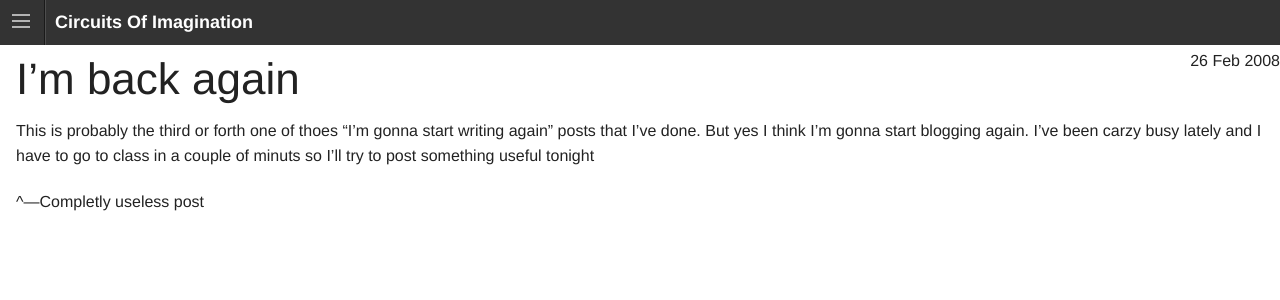
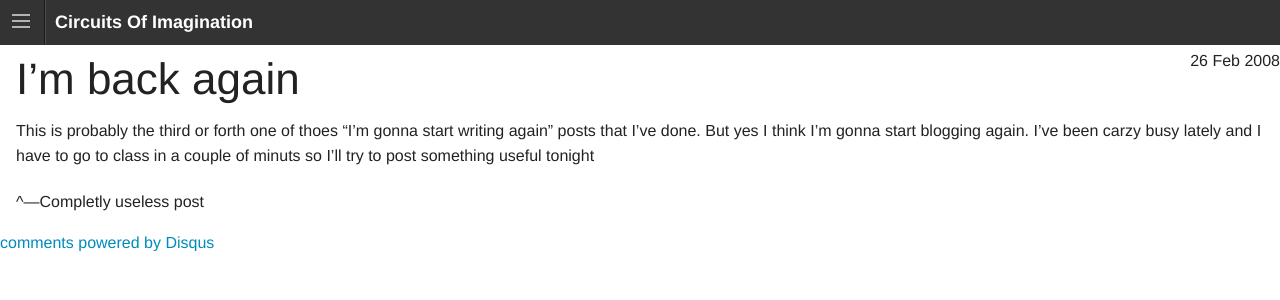
Before and after one commit to tantalum/tantalum.github.io, a Jekyll site: the page built from _posts/2008-02-26-I-m-back-again.markdown, in a window 1280 px wide. Shown: the top 300 px of the page. Built offline with Jekyll 4.4.1, drawn with Linux system fonts in a browser that asks for light colours; Markdown is read by kramdown in place of the engine named in the settings; comment, search, counter and statistics services are not loaded.

Commit message:
Add Disqus comments

```diff
--- a/_layouts/post.html
+++ b/_layouts/post.html
@@ -8,4 +8,20 @@
   <div class="post-content">
     {{ content }}
   </div>
+  <div class="disqus">
+    <div id="disqus_thread"></div>
+    <script type="text/javascript">
+     /* * * CONFIGURATION VARIABLES: EDIT BEFORE PASTING INTO YOUR WEBPAGE * * */
+     var disqus_shortname = 'circuitsofimagination'; // required: replace example with your forum shortname
+
+     /* * * DON'T EDIT BELOW THIS LINE * * */
+     (function() {
+       var dsq = document.createElement('script'); dsq.type = 'text/javascript'; dsq.async = true;
+       dsq.src = '//' + disqus_shortname + '.disqus.com/embed.js';
+       (document.getElementsByTagName('head')[0] || document.getElementsByTagName('body')[0]).appendChild(dsq);
+     })();
+    </script>
+    <noscript>Please enable JavaScript to view the <a href="http://disqus.com/?ref_noscript">comments powered by Disqus.</a></noscript>
+    <a href="http://disqus.com" class="dsq-brlink">comments powered by <span class="logo-disqus">Disqus</span></a>
+  </div>
 </section>
```
